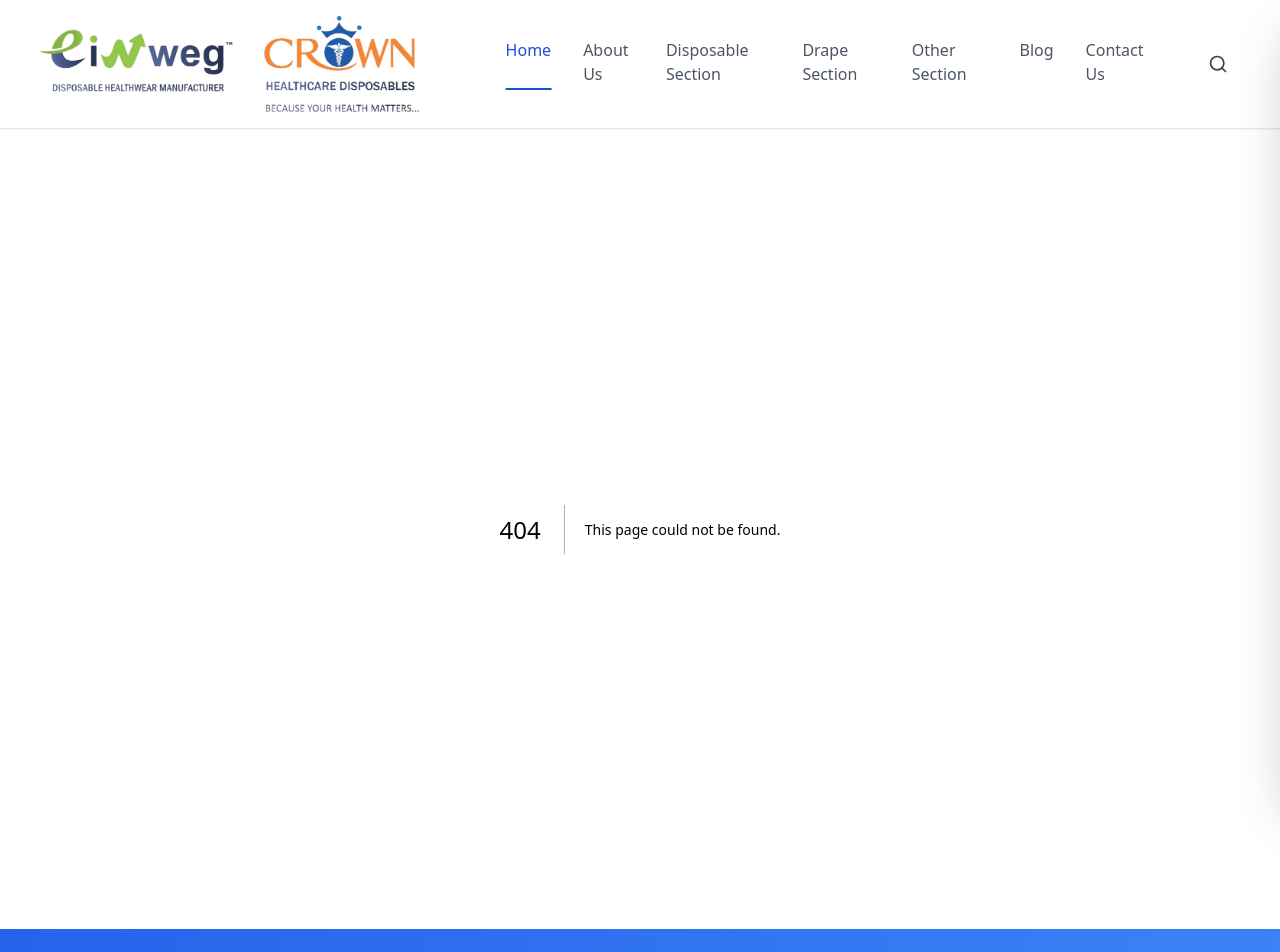
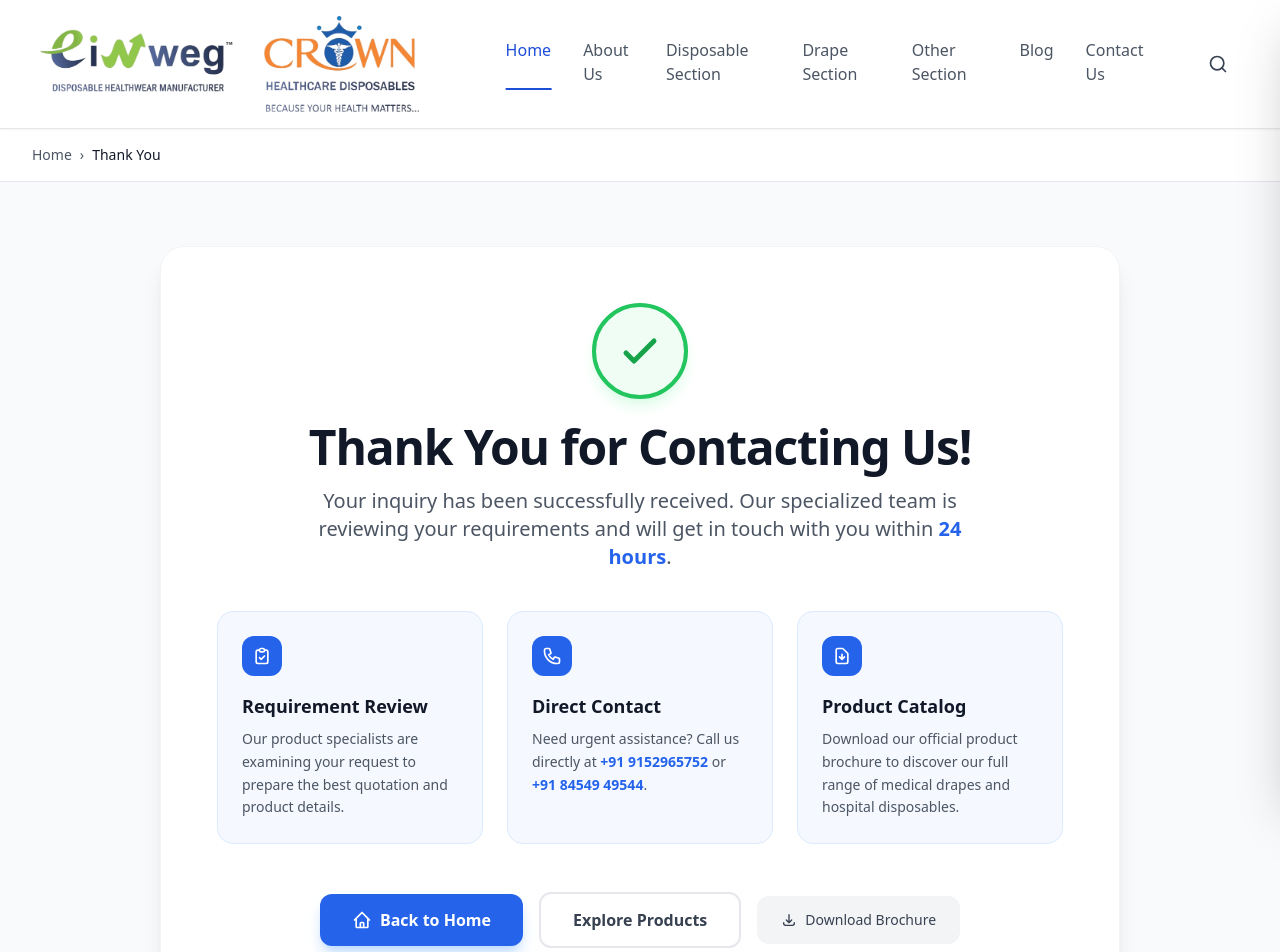
Before and after one commit to infotechmediaenquiry-lgtm/crown_updated, a Next.js app: page /thank-you in a window 1280 px wide. Before the commit this address had no page. Shown: the top 952 px of the page. Built offline with nearby package versions, Linux system fonts and the light colour scheme.

Commit message:
Create Thank You page and redirect all enquiry and contact forms upon submit

```diff
--- a/app/contact/page.jsx
+++ b/app/contact/page.jsx
@@ -1,8 +1,10 @@
 "use client"
 import React, { useState } from 'react';
 import Link from 'next/link';
+import { useRouter } from 'next/navigation';
 
 export default function ContactUsPage() {
+  const router = useRouter();
   const [contactForm, setContactForm] = useState({
     name: '',
     email: '',
@@ -30,11 +32,7 @@ export default function ContactUsPage() {
       const data = await response.json();
 
       if (response.ok) {
-        setSubmitStatus({
-          type: 'success',
-          message: 'Thank you for contacting us! We will get back to you within 24 hours.'
-        });
-        setContactForm({ name: '', email: '', phone: '', subject: '', message: '' });
+        router.push('/thank-you');
       } else {
         setSubmitStatus({
           type: 'error',
--- a/app/disposable-section/[id]/page.jsx
+++ b/app/disposable-section/[id]/page.jsx
@@ -1,7 +1,7 @@
 "use client"
 import React, { useState, use } from 'react';
 import Link from 'next/link';
-import { notFound, redirect } from 'next/navigation';
+import { notFound, redirect, useRouter } from 'next/navigation';
 import { getProductById, getRelatedProducts } from '@/lib/productsData';
 
 const PRODUCT_SLUGS = {
@@ -23,6 +23,7 @@ const getProductHref = (productId) => (
 );
 
 function DisposableProductDetail({ productId }) {
+  const router = useRouter();
   const product = getProductById(productId);
 
   // Check if product exists
@@ -61,8 +62,7 @@ function DisposableProductDetail({ productId }) {
       const data = await response.json();
 
       if (response.ok) {
-        setSubmitStatus({ type: 'success', message: 'Thank you! Your inquiry has been sent successfully.' });
-        setContactForm({ name: '', email: '', phone: '', message: '' });
+        router.push('/thank-you');
       } else {
         setSubmitStatus({ type: 'error', message: data.error || 'Failed to send message. Please try again.' });
       }
--- a/app/drapes-section/[id]/page.jsx
+++ b/app/drapes-section/[id]/page.jsx
@@ -1,10 +1,11 @@
 "use client"
 import React, { useState, use } from 'react';
 import Link from 'next/link';
-import { notFound } from 'next/navigation';
+import { notFound, useRouter } from 'next/navigation';
 import { getProductById, getRelatedProducts } from '@/lib/productsData';
 
 export default function DrapesProductDetailPage({ params }) {
+  const router = useRouter();
   const resolvedParams = use(params);
   const productId = parseInt(resolvedParams.id);
 
@@ -46,8 +47,7 @@ export default function DrapesProductDetailPage({ params }) {
       const data = await response.json();
 
       if (response.ok) {
-        setSubmitStatus({ type: 'success', message: 'Thank you! Your inquiry has been sent successfully.' });
-        setContactForm({ name: '', email: '', phone: '', message: '' });
+        router.push('/thank-you');
       } else {
         setSubmitStatus({ type: 'error', message: data.error || 'Failed to send message. Please try again.' });
       }
--- a/app/others-section/[id]/page.jsx
+++ b/app/others-section/[id]/page.jsx
@@ -1,10 +1,11 @@
 "use client"
 import React, { useState, use } from 'react';
 import Link from 'next/link';
-import { notFound } from 'next/navigation';
+import { notFound, useRouter } from 'next/navigation';
 import { getProductById, getRelatedProducts } from '@/lib/productsData';
 
 export default function OthersProductDetailPage({ params }) {
+  const router = useRouter();
   const resolvedParams = use(params);
   const productId = parseInt(resolvedParams.id);
 
@@ -46,8 +47,7 @@ export default function OthersProductDetailPage({ params }) {
       const data = await response.json();
 
       if (response.ok) {
-        setSubmitStatus({ type: 'success', message: 'Thank you! Your inquiry has been sent successfully.' });
-        setContactForm({ name: '', email: '', phone: '', message: '' });
+        router.push('/thank-you');
       } else {
         setSubmitStatus({ type: 'error', message: data.error || 'Failed to send message. Please try again.' });
       }
--- /dev/null
+++ b/app/thank-you/page.jsx
@@ -0,0 +1,124 @@
+import React from 'react';
+import Link from 'next/link';
+
+export const metadata = {
+  title: "Thank You | Crown Healthcare Disposables",
+  description: "Thank you for reaching out to Crown Healthcare Disposables. We have received your inquiry and will get back to you shortly.",
+  robots: {
+    index: false,
+    follow: false,
+  },
+};
+
+export default function ThankYouPage() {
+  return (
+    <div className="min-h-screen bg-gray-50 flex flex-col justify-between">
+      {/* Breadcrumb */}
+      <div className="bg-white border-b">
+        <div className="max-w-7xl mx-auto px-4 sm:px-6 lg:px-8 py-4">
+          <div className="flex items-center gap-2 text-sm text-gray-600">
+            <Link href="/" className="hover:text-blue-600 transition-colors">Home</Link>
+            <span>›</span>
+            <span className="text-gray-900 font-medium">Thank You</span>
+          </div>
+        </div>
+      </div>
+
+      {/* Main Content */}
+      <div className="max-w-5xl mx-auto px-4 sm:px-6 lg:px-8 py-16 flex-grow">
+        <div className="bg-white rounded-3xl shadow-xl border border-gray-100 p-8 sm:p-14 text-center">
+          {/* Animated Success Icon */}
+          <div className="w-24 h-24 bg-green-50 border-4 border-green-500 text-green-600 rounded-full flex items-center justify-center mx-auto mb-6 shadow-lg shadow-green-100">
+            <svg
+              className="w-12 h-12"
+              fill="none"
+              stroke="currentColor"
+              strokeWidth="2.5"
+              viewBox="0 0 24 24"
+            >
+              <path strokeLinecap="round" strokeLinejoin="round" d="M5 13l4 4L19 7" />
+            </svg>
+          </div>
+
+          {/* Heading */}
+          <h1 className="text-3xl sm:text-5xl font-black text-gray-900 mb-4 tracking-tight">
+            Thank You for Contacting Us!
+          </h1>
+          <p className="text-lg sm:text-xl text-gray-600 max-w-2xl mx-auto mb-10 leading-relaxed">
+            Your inquiry has been successfully received. Our specialized team is reviewing your requirements and will get in touch with you within <strong className="text-blue-600 font-bold">24 hours</strong>.
+          </p>
+
+          {/* Highlights / What happens next */}
+          <div className="grid sm:grid-cols-3 gap-6 mb-12 text-left">
+            <div className="bg-blue-50/60 border border-blue-100 rounded-2xl p-6 transition-transform hover:-translate-y-1 duration-200">
+              <div className="w-10 h-10 rounded-xl bg-blue-600 text-white flex items-center justify-center mb-4">
+                <svg className="w-5 h-5" fill="none" stroke="currentColor" viewBox="0 0 24 24">
+                  <path strokeLinecap="round" strokeLinejoin="round" strokeWidth="2" d="M9 5H7a2 2 0 00-2 2v12a2 2 0 002 2h10a2 2 0 002-2V7a2 2 0 00-2-2h-2M9 5a2 2 0 002 2h2a2 2 0 002-2M9 5a2 2 0 012-2h2a2 2 0 012 2m-6 9l2 2 4-4" />
+                </svg>
+              </div>
+              <h3 className="font-bold text-gray-900 text-lg mb-2">Requirement Review</h3>
+              <p className="text-gray-600 text-sm leading-relaxed">
+                Our product specialists are examining your request to prepare the best quotation and product details.
+              </p>
+            </div>
+
+            <div className="bg-blue-50/60 border border-blue-100 rounded-2xl p-6 transition-transform hover:-translate-y-1 duration-200">
+              <div className="w-10 h-10 rounded-xl bg-blue-600 text-white flex items-center justify-center mb-4">
+                <svg className="w-5 h-5" fill="none" stroke="currentColor" viewBox="0 0 24 24">
+                  <path strokeLinecap="round" strokeLinejoin="round" strokeWidth="2" d="M3 5a2 2 0 012-2h3.28a1 1 0 01.948.684l1.498 4.493a1 1 0 01-.502 1.21l-2.257 1.13a11.042 11.042 0 005.516 5.516l1.13-2.257a1 1 0 011.21-.502l4.493 1.498a1 1 0 01.684.949V19a2 2 0 01-2 2h-1C9.716 21 3 14.284 3 6V5z" />
+                </svg>
+              </div>
+              <h3 className="font-bold text-gray-900 text-lg mb-2">Direct Contact</h3>
+              <p className="text-gray-600 text-sm leading-relaxed">
+                Need urgent assistance? Call us directly at <a href="tel:+919152965752" className="text-blue-600 font-semibold hover:underline">+91 9152965752</a> or <a href="tel:+918454949544" className="text-blue-600 font-semibold hover:underline">+91 84549 49544</a>.
+              </p>
+            </div>
+
+            <div className="bg-blue-50/60 border border-blue-100 rounded-2xl p-6 transition-transform hover:-translate-y-1 duration-200">
+              <div className="w-10 h-10 rounded-xl bg-blue-600 text-white flex items-center justify-center mb-4">
+                <svg className="w-5 h-5" fill="none" stroke="currentColor" viewBox="0 0 24 24">
+                  <path strokeLinecap="round" strokeLinejoin="round" strokeWidth="2" d="M12 10v6m0 0l-3-3m3 3l3-3m2 8H7a2 2 0 01-2-2V5a2 2 0 012-2h5.586a1 1 0 01.707.293l5.414 5.414a1 1 0 01.293.707V19a2 2 0 01-2 2z" />
+                </svg>
+              </div>
+              <h3 className="font-bold text-gray-900 text-lg mb-2">Product Catalog</h3>
+              <p className="text-gray-600 text-sm leading-relaxed">
+                Download our official product brochure to discover our full range of medical drapes and hospital disposables.
+              </p>
+            </div>
+          </div>
+
+          {/* Action Buttons */}
+          <div className="flex flex-wrap items-center justify-center gap-4">
+            <Link
+              href="/"
+              className="inline-flex items-center justify-center gap-2 px-8 py-3.5 bg-blue-600 hover:bg-blue-700 text-white font-semibold rounded-xl shadow-lg shadow-blue-200 transition-all transform hover:-translate-y-0.5"
+            >
+              <svg className="w-5 h-5" fill="none" stroke="currentColor" viewBox="0 0 24 24">
+                <path strokeLinecap="round" strokeLinejoin="round" strokeWidth="2" d="M3 12l2-2m0 0l7-7 7 7M5 10v10a1 1 0 001 1h3m10-11l2 2m-2-2v10a1 1 0 01-1 1h-3m-6 0a1 1 0 001-1v-4a1 1 0 011-1h2a1 1 0 011 1v4a1 1 0 001 1m-6 0h6" />
+              </svg>
+              Back to Home
+            </Link>
+
+            <Link
+              href="/disposable-section"
+              className="inline-flex items-center justify-center gap-2 px-8 py-3.5 bg-white border-2 border-gray-200 hover:border-blue-600 text-gray-700 hover:text-blue-600 font-semibold rounded-xl transition-all transform hover:-translate-y-0.5"
+            >
+              Explore Products
+            </Link>
+
+            <a
+              href="/assests/Brochure_Crown_Lowres-2.pdf"
+              download
+              className="inline-flex items-center justify-center gap-2 px-6 py-3.5 bg-gray-100 hover:bg-gray-200 text-gray-700 font-medium rounded-xl transition-colors text-sm"
+            >
+              <svg className="w-4 h-4" fill="none" stroke="currentColor" viewBox="0 0 24 24">
+                <path strokeLinecap="round" strokeLinejoin="round" strokeWidth="2" d="M4 16v1a3 3 0 003 3h10a3 3 0 003-3v-1m-4-4l-4 4m0 0l-4-4m4 4V4" />
+              </svg>
+              Download Brochure
+            </a>
+          </div>
+        </div>
+      </div>
+    </div>
+  );
+}
--- a/components/ProductQuoteForm.jsx
+++ b/components/ProductQuoteForm.jsx
@@ -1,6 +1,7 @@
 "use client";
 
 import React, { useState } from 'react';
+import { useRouter } from 'next/navigation';
 
 export default function ProductQuoteForm({
   productName = "Medical Disposable",
@@ -8,6 +9,7 @@ export default function ProductQuoteForm({
   selectOptions = null,
   selectPlaceholder = "Select Option"
 }) {
+  const router = useRouter();
   const [formData, setFormData] = useState({
     name: '',
     company: '',
@@ -47,18 +49,7 @@ export default function ProductQuoteForm({
       const data = await response.json();
 
       if (response.ok) {
-        setSubmitStatus({
-          type: 'success',
-          message: 'Thank you! Your enquiry has been sent successfully. We will get back to you soon.'
-        });
-        setFormData({
-          name: '',
-          company: '',
-          email: '',
-          phone: '',
-          productType: '',
-          requirements: ''
-        });
+        router.push('/thank-you');
       } else {
         setSubmitStatus({
           type: 'error',
```
Also changed, not shown: 1 other file (tests, documents, lock files or other folders).
